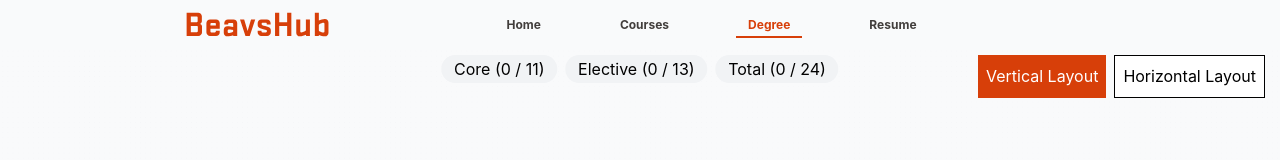
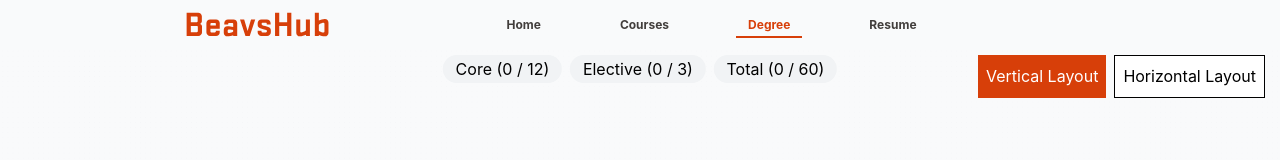
Before and after one commit to paul-nguyen-1/BeavsHubV2, a React (Vite) app in the folder client/: page /planner in a window 1280 px wide. Shown: the top 160 px of the page. Built offline with nearby package versions, Linux system fonts and the light colour scheme; no server answers.

Commit message:
get correct length

```diff
--- a/client/src/components/reactFlow/layoutFlow.jsx
+++ b/client/src/components/reactFlow/layoutFlow.jsx
@@ -303,14 +303,13 @@ export const LayoutFlow = () => {
       </Panel>
       <Panel position="top-center" className="flex gap-2">
         <Pill size="lg">
-          Core ({takenCore} / {coreNodes.length})
+          Core ({takenCore} / {12})
         </Pill>
         <Pill size="lg">
-          Elective ({takenElectives} / {electiveNodes.length})
+          Elective ({takenElectives} / {3})
         </Pill>
         <Pill size="lg">
-          Total ({takenCore + takenElectives} /{" "}
-          {coreNodes.length + electiveNodes.length})
+          Total ({takenCore * 4 + takenElectives * 4} / {60})
         </Pill>
       </Panel>
       <Background />
```
